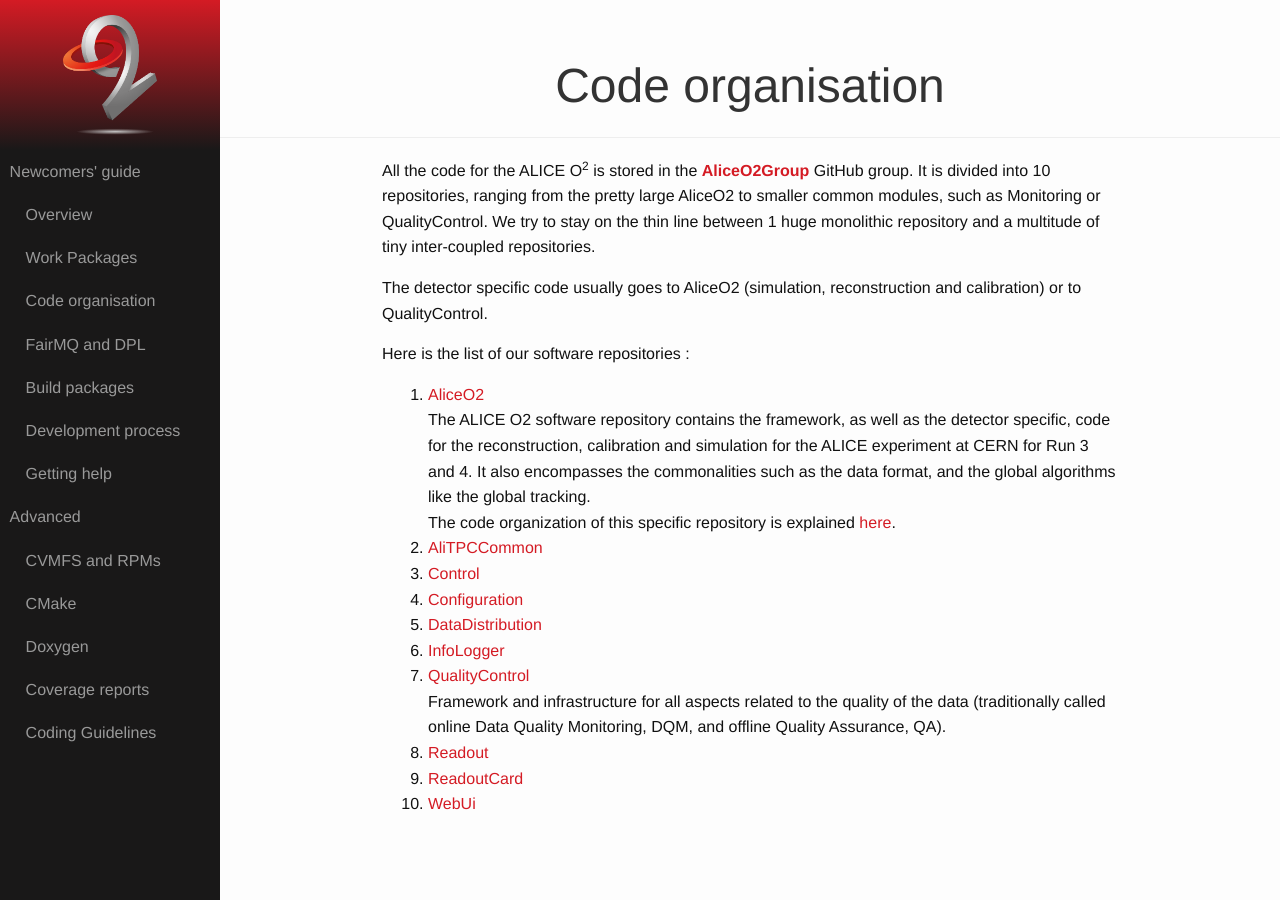
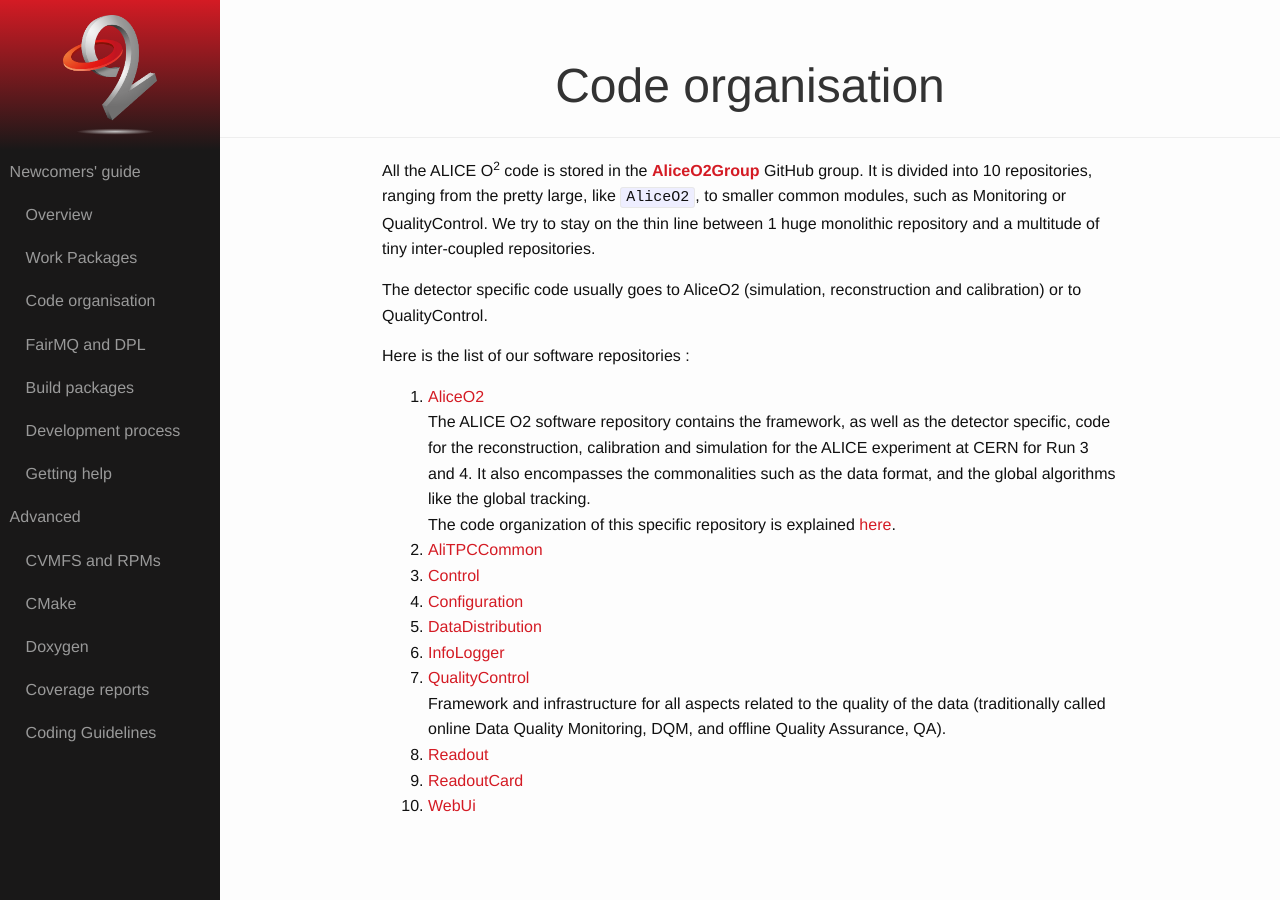
Before and after one commit to AliceO2Group/AliceO2Group.github.io, a Jekyll site: the page built from quickstart/organisation.markdown, in a window 1280 px wide. Built offline with Jekyll 4.4.1, drawn with Linux system fonts in a browser that asks for light colours.

Commit message:
Tiny improvements

```diff
--- a/quickstart.markdown
+++ b/quickstart.markdown
@@ -5,6 +5,6 @@ layout: main
 
 Welcome to the ALICE O<sup>2</sup> newcomers' guide !
 
-The aim of this guide is to give you enough information to be ready to do actual coding as quickly as possible.
+The aim of this guide is to give you enough information so you could start coding as soon as possible.
 
 Use the menu on the left to navigate and access the various items. We advise to read them in order.
--- a/quickstart/organisation.markdown
+++ b/quickstart/organisation.markdown
@@ -5,7 +5,7 @@ layout: main
 
 <link type="text/css" rel="stylesheet" href="../main.css" />
 
-All the code for the ALICE O<sup>2</sup> is stored in the [__AliceO2Group__](https://github.com/AliceO2Group) GitHub group.  It is divided into 10 repositories, ranging from the pretty large AliceO2 to smaller common modules, such as Monitoring or QualityControl. We try to stay on the thin line between 1 huge monolithic repository and a multitude of tiny inter-coupled repositories.
+All the ALICE O<sup>2</sup> code is stored in the [__AliceO2Group__](https://github.com/AliceO2Group) GitHub group.  It is divided into 10 repositories, ranging from the pretty large, like `AliceO2`, to smaller common modules, such as Monitoring or QualityControl. We try to stay on the thin line between 1 huge monolithic repository and a multitude of tiny inter-coupled repositories.
 
 The detector specific code usually goes to AliceO2 (simulation, reconstruction and calibration) or to QualityControl.
 
@@ -14,13 +14,13 @@ Here is the list of our software repositories :
 1. [AliceO2](https://github.com/AliceO2Group/AliceO2)<br/>
 The ALICE O2 software repository contains the framework, as well as the detector specific, code for the reconstruction, calibration and simulation for the ALICE experiment at CERN for Run 3 and 4. It also encompasses the commonalities such as the data format, and the global algorithms like the global tracking. <br/>
 The code organization of this specific repository is explained [here](https://github.com/AliceO2Group/AliceO2/blob/dev/doc/CodeOrganization.md).
-1. [AliTPCCommon](https://github.com/AliceO2Group/AliTPCCommon)<br/>
-1. [Control](https://github.com/AliceO2Group/Control)<br/>
-1. [Configuration](https://github.com/AliceO2Group/Configuration)<br/>
-1. [DataDistribution](https://github.com/AliceO2Group/DataDistribution)<br/>
-1. [InfoLogger](https://github.com/AliceO2Group/InfoLogger)<br/>
+1. [AliTPCCommon](https://github.com/AliceO2Group/AliTPCCommon)
+1. [Control](https://github.com/AliceO2Group/Control)
+1. [Configuration](https://github.com/AliceO2Group/Configuration)
+1. [DataDistribution](https://github.com/AliceO2Group/DataDistribution)
+1. [InfoLogger](https://github.com/AliceO2Group/InfoLogger)
 1. [QualityControl](https://github.com/AliceO2Group/QualityControl)<br/>
 Framework and infrastructure for all aspects related to the quality of the data (traditionally called online Data Quality Monitoring, DQM, and offline Quality Assurance, QA).
-1. [Readout](https://github.com/AliceO2Group/Readout)<br/>
-1. [ReadoutCard](https://github.com/AliceO2Group/ReadoutCard)<br/>
-1. [WebUi](https://github.com/AliceO2Group/WebUi)<br/>
+1. [Readout](https://github.com/AliceO2Group/Readout)
+1. [ReadoutCard](https://github.com/AliceO2Group/ReadoutCard)
+1. [WebUi](https://github.com/AliceO2Group/WebUi)
--- a/quickstart/wp.markdown
+++ b/quickstart/wp.markdown
@@ -27,7 +28,8 @@ The  O<sup>2</sup> system is organised in 3 projects (EPN, FLP, PDP) and 17 _wor
 
 <br/>
 
-## FAQ
+FAQ
+---
 1. Question : What are these _Computing Working Groups (CWG)_ ? <br>
    Answer : Before _Work Packages (WP)_ we had _Computing Working Groups_.
 2. Question : Is there a more detailed description of these work packages ? <br>
```
Also changed, not shown: other parts of quickstart/wp.markdown (+2 -1 lines), quickstart/overview.markdown (+8 -8 lines).
